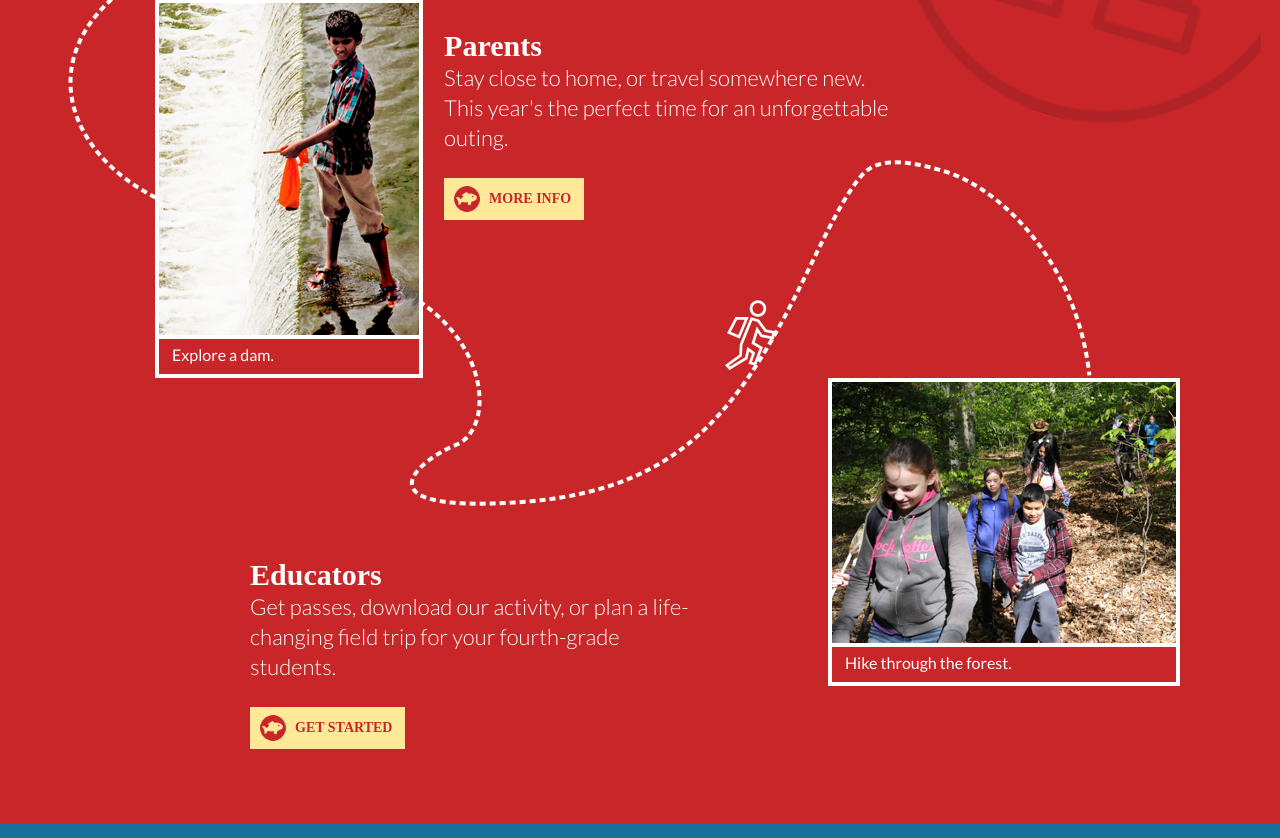
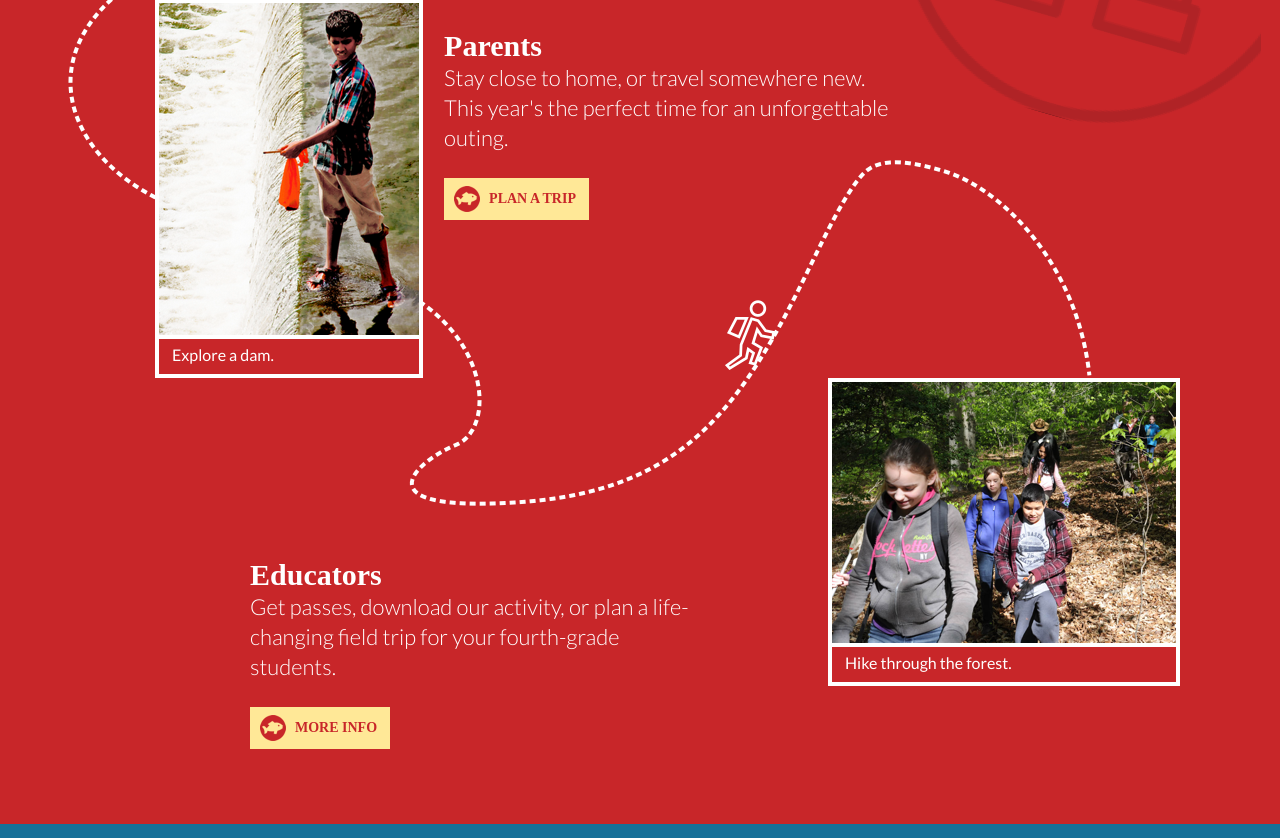
Before and after one commit to 18F/ekip-api, a Django app: template ekip/everykid/templates/index.html in a window 1280 px wide. Shown: the part 1749-2587 px from the top of the page. Run offline with Django 3.2, Linux system fonts and the light colour scheme; the template is opened without the code that fills it, so the values that code supplies are empty; some libraries are stand-ins or nearby versions.

Commit message:
Change button copy

```diff
--- a/ekip/everykid/templates/index.html
+++ b/ekip/everykid/templates/index.html
@@ -68,7 +68,7 @@
             <h2>Parents</h2>
             <p>Stay close to home, or travel somewhere new. This year's the perfect time for an unforgettable outing.</p>
 
-            <a href="{% url 'plan_your_trip' %}"><button>More info</button></a>
+            <a href="{% url 'plan_your_trip' %}"><button>Plan A Trip</button></a>
           </div>
         </li>
         <li class="educators">
@@ -76,7 +76,7 @@
             <h2>Educators</h2>
             <p>Get passes, download our activity, or plan a life-changing field trip for your fourth-grade students.</p>
 
-            <a href="{% url "educator_passes" %}"><button>Get started</button></a>
+            <a href="{% url "educator_passes" %}"><button>More Info</button></a>
           </div>
           <div class="image">
             <img src="{% static "img/landing-hiking.png" %}" alt="" />
```
